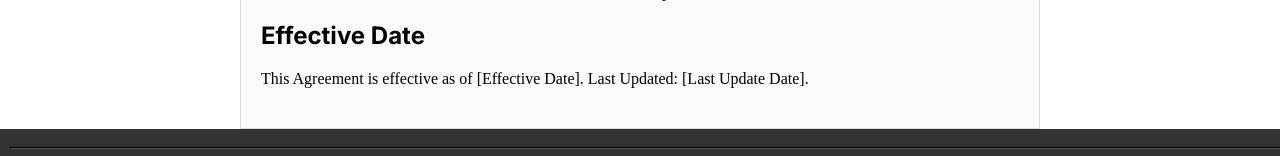
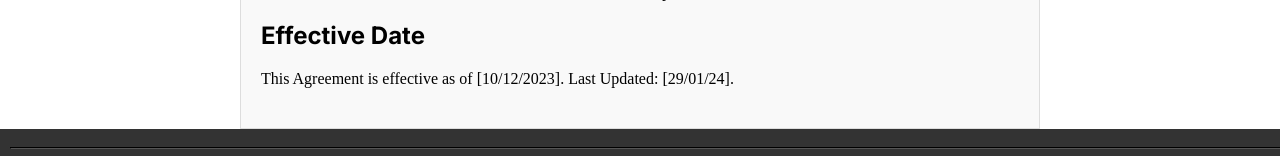
Before and after one commit to Wee-shal/cluster-backend, a React (Vite) app in the folder frontend/: page /UserAgreement in a window 1280 px wide. Shown: the part 655-811 px from the top of the page. Built offline with nearby package versions, Linux system fonts and the light colour scheme; what reconnecting-websocket would draw is missing.

Commit message:
nine nine

```diff
--- a/frontend/src/components/DeveloperCard.jsx
+++ b/frontend/src/components/DeveloperCard.jsx
@@ -72,11 +72,7 @@ const Card = styled.div`
   padding-right: 0.2rem;
   position: relative;
   box-shadow: 0 4px 8px rgba(0, 0, 0, 0.3);
-  transition: transform 0.3s ease-in-out;
 
-  &:hover {
-    transform: scale(1.05);
-  }
 `;
 const CloseButton = styled.button`
   position: absolute;
--- a/frontend/src/components/UserAgreement.jsx
+++ b/frontend/src/components/UserAgreement.jsx
@@ -89,7 +89,7 @@ const UserAgreement = () => {
           <Section>
             <Title>Effective Date</Title>
             <Paragraph>
-              This Agreement is effective as of [Effective Date]. Last Updated: [Last Update Date].
+              This Agreement is effective as of [10/12/2023]. Last Updated: [29/01/24].
             </Paragraph>
           </Section>
         </Container>
```
